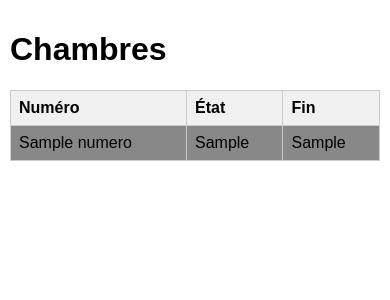
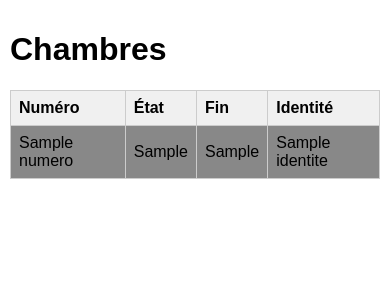
Before and after one commit to IbrahimaDIOUF33/Soneva_chambres-flask, a Flask app: template App/templates/index.html in a window 390 px wide. Shown: the top 300 px of the page. Run offline with Flask 3, Linux system fonts and the light colour scheme; the template is opened without the code that fills it: most values are stand-ins (such as "Sample title", 1, 10 or a date in 2020); some libraries are stand-ins or nearby versions.

Commit message:
✅ Correction affichage mobile (Actions visible, Fin masquée) + ajout colonne Identité sur desktop

```diff
--- a/App/templates/index.html
+++ b/App/templates/index.html
@@ -33,6 +33,7 @@
             <th class="desktop-only">Début</th>
             <th class="desktop-only">Fin</th>
             <th class="desktop-only">Tarif</th>
+            <th class="desktop-only">Identité</th> <!-- 🆕 à ajouter -->
         </tr>
         {% for chambre in chambres %}
         <tr style="background-color: {{ chambre.status_color }};">
@@ -71,6 +72,7 @@
             <td class="desktop-only">{{ chambre.debut_affichage }}</td>
             <td class="desktop-only">{{ chambre.fin_affichage }}</td>
             <td class="desktop-only">{{ chambre.tarif or '—' }}</td>
+            <td class="desktop-only">{{ chambre.identite or '—' }}</td> <!-- 🆕 à ajouter -->
         </tr>
         {% endfor %}
     </table>
```
